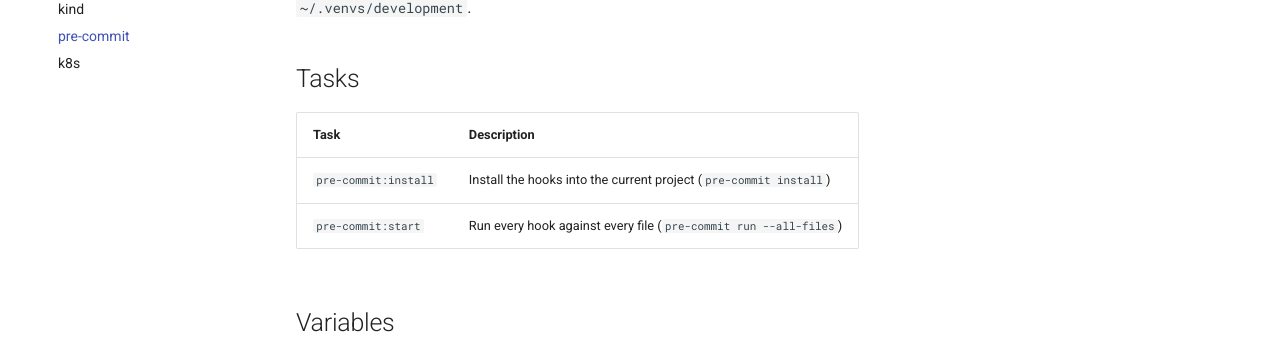
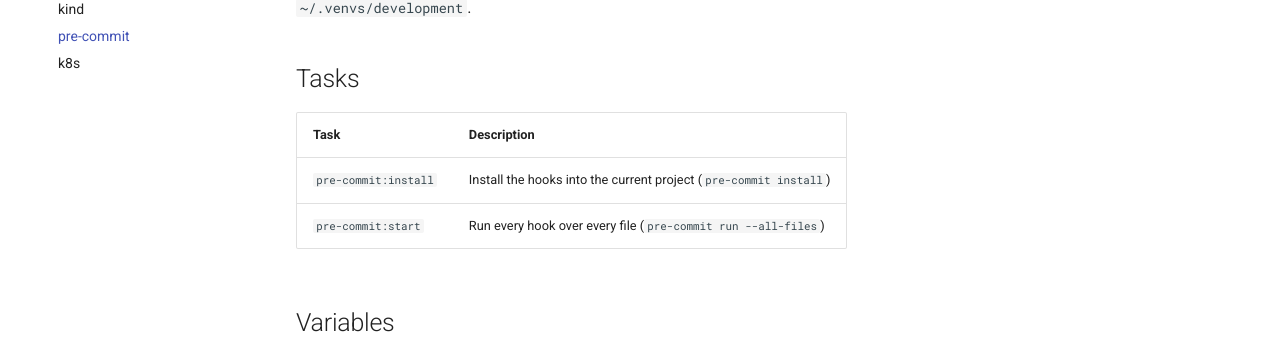
Before and after one commit to nolte/taskfiles, an MkDocs documentation site: the page built from docs/modules/pre-commit.md, in a window 1280 px wide and 1073 px high. Shown: the part 210-548 px from the top of the window. Built offline with MkDocs 1.6.1 and Material for MkDocs 9.7.7, drawn with Linux system fonts in a browser that asks for light colours; comment, search, counter and statistics services are not loaded.

Commit message:
docs: apply Vale prose suggestions to templates and pre-commit page
Rephrase four Vale suggestions surfaced by Microsoft.Passive,
Microsoft.ComplexWords, and Microsoft.Vocab:

- pre-commit module page: "against every file" → "over every file"
- PR template: "being added" → "you are adding"
- bug/feature/PR templates: "prioritize" → "rank"

Repo-level errors and remaining suggestions on H1 identifiers
(taskfiles, k8s, kind, pre-commit) are upstream-vocab candidates
for nolte/vale-style and intentionally left in place. Title-cased
section headings in .github/ templates follow the HashiCorp
issue-template convention and are also left as-is.

Co-Authored-By: Claude Opus 4.7 (1M context) <noreply@anthropic.com>

```diff
--- a/docs/modules/pre-commit.md
+++ b/docs/modules/pre-commit.md
@@ -7,7 +7,7 @@ Run [pre-commit](https://pre-commit.com/) hooks from a pre-provisioned Python vi
 | Task | Description |
 |------|-------------|
 | `pre-commit:install` | Install the hooks into the current project (`pre-commit install`) |
-| `pre-commit:start` | Run every hook against every file (`pre-commit run --all-files`) |
+| `pre-commit:start` | Run every hook over every file (`pre-commit run --all-files`) |
 
 ## Variables
 
```
Also changed, not shown: .github/ISSUE_TEMPLATE/bug_report.md, .github/ISSUE_TEMPLATE/feature_request.md, .github/pull_request_template.md.
